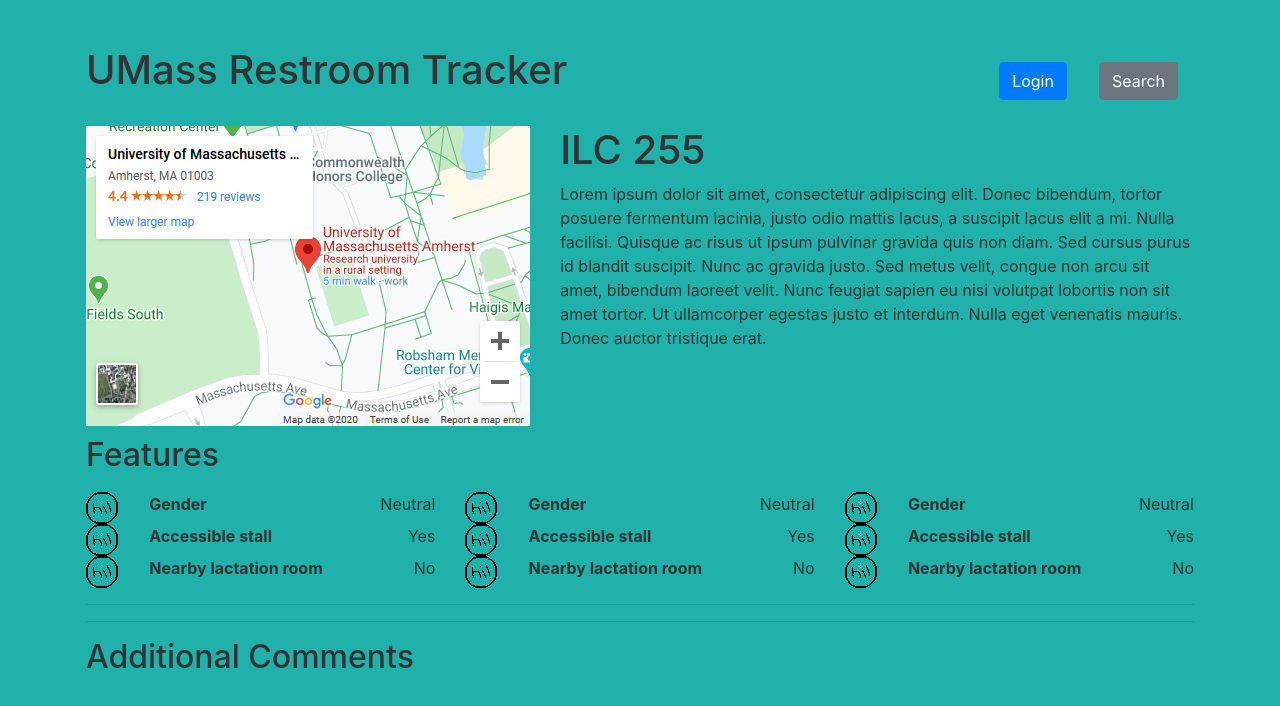
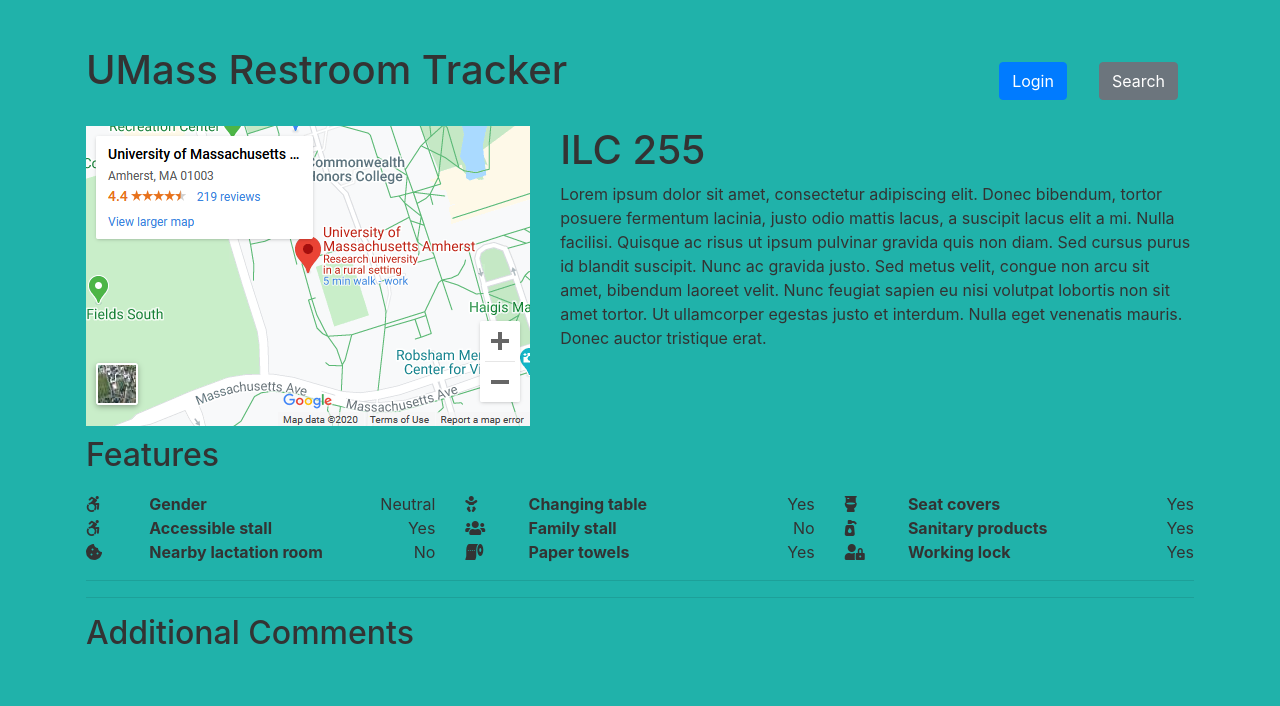
Before and after one commit to samdzie/cs326-final-alef, a plain HTML site: page static/restroom.html in a window 1280 px wide. Drawn offline with nearby package versions, Linux system fonts and the light colour scheme.

Commit message:
Add icons to restroom.html

```diff
--- a/static/restroom.html
+++ b/static/restroom.html
@@ -5,6 +5,7 @@
         <meta charset="utf-8">
         <meta name="viewport" content="width=device-width, initial-scale=1, shrink-to-fit=no">
         <link rel="stylesheet" href="https://stackpath.bootstrapcdn.com/bootstrap/4.4.1/css/bootstrap.min.css" integrity="sha384-Vkoo8x4CGsO3+Hhxv8T/Q5PaXtkKtu6ug5TOeNV6gBiFeWPGFN9MuhOf23Q9Ifjh" crossorigin="anonymous">
+        <link rel="stylesheet" href="https://cdnjs.cloudflare.com/ajax/libs/font-awesome/5.13.0/css/all.min.css" crossorigin="anonymous">
         <link rel="stylesheet" href="style.css">
     </head>
     <body>
@@ -34,7 +35,7 @@
                 <div class="col-md">
                     <div class="row">
                         <div class="col-sm-2">
-                            <img src="../assets/icon.png" alt="icon">
+                            <i class="fab fa-accessible-icon"></i>
                         </div>
                         <div class="col-sm">
                             <strong>Gender</strong>
@@ -45,7 +46,7 @@
                     </div>
                     <div class="row">
                         <div class="col-sm-2">
-                            <img src="../assets/icon.png" alt="icon">
+                            <i class="fab fa-accessible-icon"></i>
                         </div>
                         <div class="col-sm">
                             <strong>Accessible stall</strong>
@@ -56,7 +57,7 @@
                     </div>
                     <div class="row">
                         <div class="col-sm-2">
-                            <img src="../assets/icon.png" alt="icon">
+                            <i class="fas fa-cookie-bite"></i>
                         </div>
                         <div class="col-sm">
                             <strong>Nearby lactation room</strong>
@@ -69,21 +70,10 @@
                 <div class="col-md">
                     <div class="row">
                         <div class="col-sm-2">
-                            <img src="../assets/icon.png" alt="icon">
+                            <i class="fas fa-baby"></i>
                         </div>
                         <div class="col-sm">
-                            <strong>Gender</strong>
-                        </div>
-                        <div class="col-sm-3 text-right">
-                            Neutral
-                        </div>
-                    </div>
-                    <div class="row">
-                        <div class="col-sm-2">
-                            <img src="../assets/icon.png" alt="icon">
-                        </div>
-                        <div class="col-sm">
-                            <strong>Accessible stall</strong>
+                            <strong>Changing table</strong>
                         </div>
                         <div class="col-sm-3 text-right">
                             Yes
@@ -91,34 +81,34 @@
                     </div>
                     <div class="row">
                         <div class="col-sm-2">
-                            <img src="../assets/icon.png" alt="icon">
+                            <i class="fas fa-users"></i>
                         </div>
                         <div class="col-sm">
-                            <strong>Nearby lactation room</strong>
+                            <strong>Family stall</strong>
                         </div>
                         <div class="col-sm-3 text-right">
                             No
+                        </div>
+                    </div>
+                    <div class="row">
+                        <div class="col-sm-2">
+                            <i class="fas fa-toilet-paper"></i>
+                        </div>
+                        <div class="col-sm">
+                            <strong>Paper towels</strong>
+                        </div>
+                        <div class="col-sm-3 text-right">
+                            Yes
                         </div>
                     </div>
                 </div>
                 <div class="col-md">
                     <div class="row">
                         <div class="col-sm-2">
-                            <img src="../assets/icon.png" alt="icon">
+                            <i class="fas fa-toilet"></i>
                         </div>
                         <div class="col-sm">
-                            <strong>Gender</strong>
-                        </div>
-                        <div class="col-sm-3 text-right">
-                            Neutral
-                        </div>
-                    </div>
-                    <div class="row">
-                        <div class="col-sm-2">
-                            <img src="../assets/icon.png" alt="icon">
-                        </div>
-                        <div class="col-sm">
-                            <strong>Accessible stall</strong>
+                            <strong>Seat covers</strong>
                         </div>
                         <div class="col-sm-3 text-right">
                             Yes
@@ -126,13 +116,24 @@
                     </div>
                     <div class="row">
                         <div class="col-sm-2">
-                            <img src="../assets/icon.png" alt="icon">
+                            <i class="fas fa-pump-soap"></i>
                         </div>
                         <div class="col-sm">
-                            <strong>Nearby lactation room</strong>
+                            <strong>Sanitary products</strong>
                         </div>
                         <div class="col-sm-3 text-right">
-                            No
+                            Yes
+                        </div>
+                    </div>
+                    <div class="row">
+                        <div class="col-sm-2">
+                            <i class="fas fa-user-lock"></i>
+                        </div>
+                        <div class="col-sm">
+                            <strong>Working lock</strong>
+                        </div>
+                        <div class="col-sm-3 text-right">
+                            Yes
                         </div>
                     </div>
                 </div>
```
